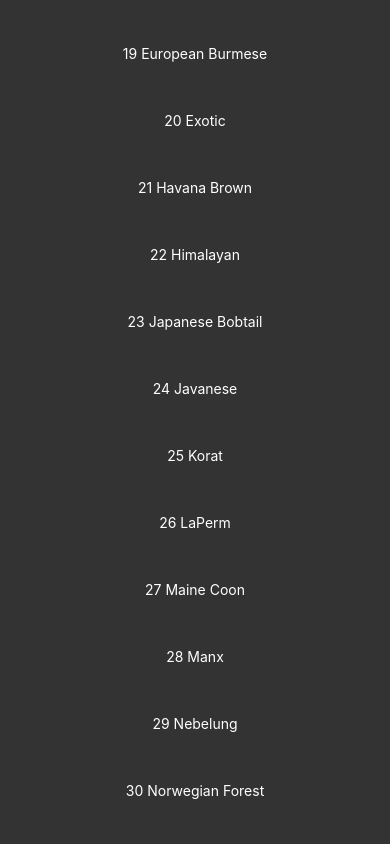
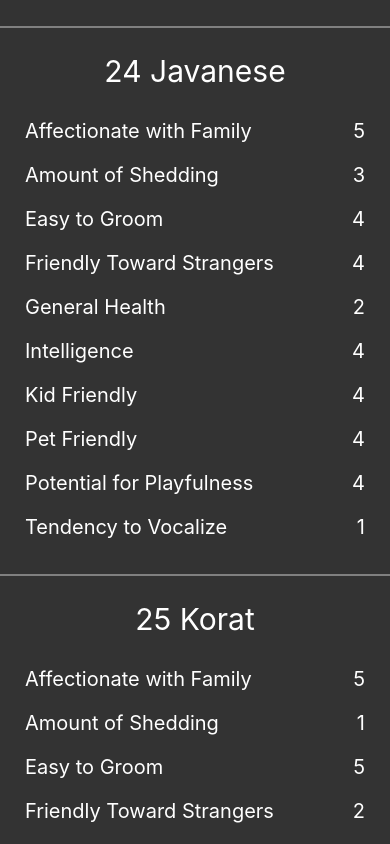
Before and after one commit to jewarner57/Pets-By-Breed-App, a React Native app: screen / in a window 390 px wide. Shown: the top 844 px of the page. Built offline with nearby package versions, Linux system fonts and the light colour scheme.

Commit message:
feat: style breed entries and display full breed information

```diff
--- a/App.js
+++ b/App.js
@@ -11,7 +11,7 @@ export default function App() {
         <FlatList
           data={cats}
           renderItem={({ item, index }) => {
-            return <Item title={`${index} ${item.breed}`} />
+            return <Item title={`${index} ${item.breed}`} data={item} />
           }}
           keyExtractor={item => item.breed}
         />
--- a/Item.js
+++ b/Item.js
@@ -1,10 +1,22 @@
 import React from 'react'
 import { StyleSheet, View, Text } from 'react-native'
 
-function Item({ title }) {
+function Item({ title, data }) {
+  const properties = Object.keys(data)
+
   return (
     <View style={styles.breed}>
       <Text style={styles.info} >{title}</Text>
+      {properties.map((prop) => {
+        return (
+          prop !== 'breed' ?
+            <View style={styles.propertyContainer}>
+              <Text style={styles.propInfo}>{prop}</Text>
+              <Text style={styles.propInfo}>{data[prop]}</Text>
+            </View>
+            : null
+        )
+      })}
     </View>
   );
 }
@@ -17,9 +29,23 @@ const styles = StyleSheet.create({
     width: '100%',
     alignItems: 'center',
     justifyContent: 'center',
+    borderBottomWidth: 2,
+    borderBottomColor: 'gray',
   },
   info: {
     color: '#fff',
+    fontSize: 30,
+    paddingBottom: 20,
+  },
+  propertyContainer: {
+    flexDirection: 'row',
+    justifyContent: 'space-between',
+    width: '100%',
+  },
+  propInfo: {
+    color: '#fff',
+    fontSize: 20,
+    paddingVertical: 10,
   }
 });
 
```
Also changed, not shown: 1 other file (tests, documents, lock files or other folders).
